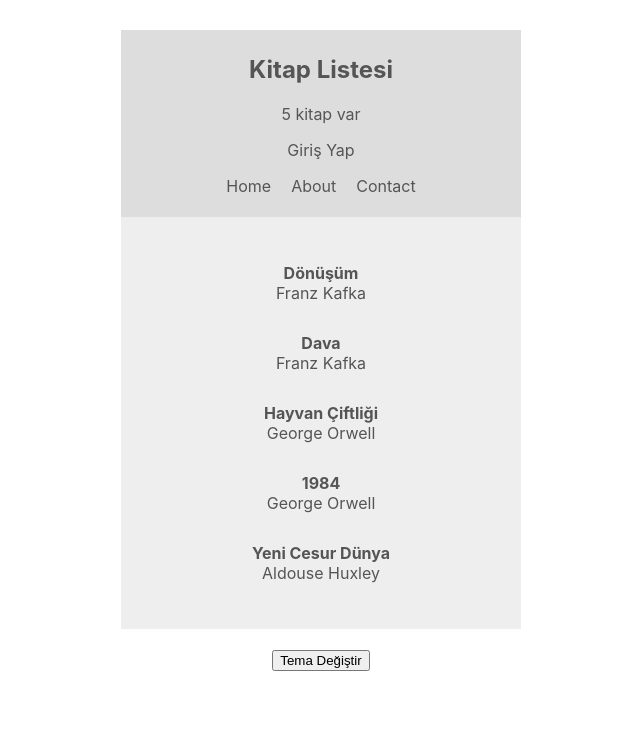
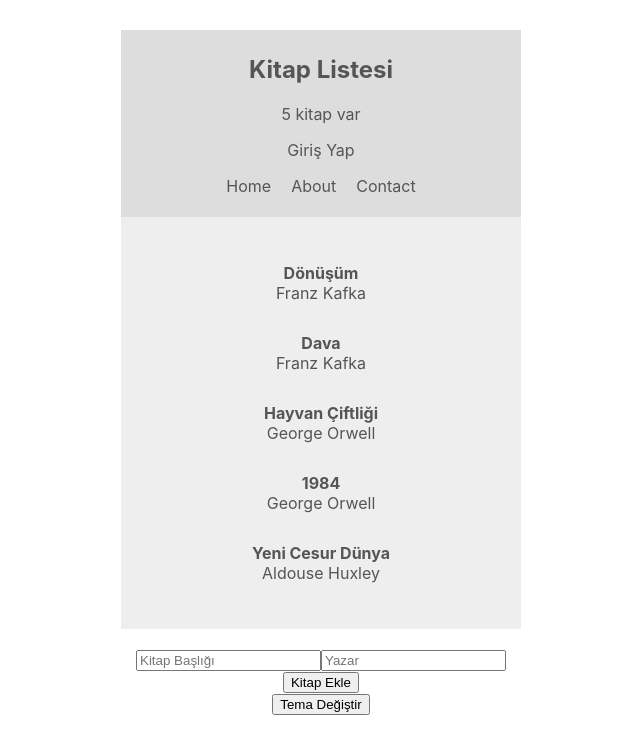
Before and after one commit to cKurultayKalkan/react-context-example, a React (Create React App) app: page / in a window 1280 px wide. Shown: the top 754 px of the page, without its empty margins (319-959 px from the left). Built offline with nearby package versions, Linux system fonts and the light colour scheme.

Commit message:
new book form

```diff
--- a/src/App.js
+++ b/src/App.js
@@ -5,6 +5,7 @@ import ThemeContextProvider from "./contexts/ThemeContext";
 import AuthContextProvider from "./contexts/AuthContext";
 import ThemeToggle from "./components/ThemeToggle";
 import BookContextProvider from "./contexts/BookContext";
+import NewBookForm from "./components/NewBookForm";
 function App() {
   return (
     <div className="App">
@@ -13,6 +14,7 @@ function App() {
           <BookContextProvider>
             <Navbar/>
             <BookList/>
+            <NewBookForm/>
           </BookContextProvider>
         <ThemeToggle/>
         </AuthContextProvider>
--- /dev/null
+++ b/src/components/NewBookForm.js
@@ -0,0 +1,25 @@
+import React, { useContext, useState } from 'react';
+import {BookContext} from "../contexts/BookContext";
+
+const NewBookForm = () => {
+
+  const {addBook} = useContext(BookContext);
+  const [title, setTitle] = useState();
+  const [author, setAuthor] = useState();
+  const handleSubmit = (e)=> {
+    e.preventDefault();
+    addBook(title, author);
+    setTitle('');
+    setAuthor('');
+  };
+
+  return (
+    <form onSubmit={handleSubmit}>
+      <input type="text" value={title} placeholder="Kitap Başlığı" onChange={(e)=> setTitle(e.target.value)}/>
+      <input type="text" value={author} placeholder="Yazar" onChange={(e)=> setAuthor(e.target.value)}/>
+      <button onSubmit={handleSubmit}>Kitap Ekle</button>
+    </form>
+  );
+};
+
+export default NewBookForm;
--- a/src/contexts/BookContext.js
+++ b/src/contexts/BookContext.js
@@ -21,7 +21,7 @@ const BookContextProvider = (props)=>{
   };
 
   return (
-    <BookContext.Provider value={{books}}>
+    <BookContext.Provider value={{books, removeBook, addBook}}>
       {props.children}
     </BookContext.Provider>
   )
```
